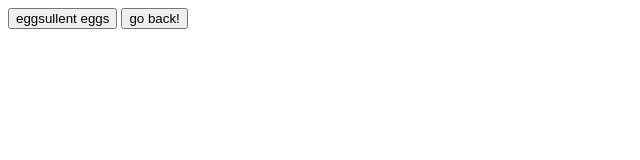
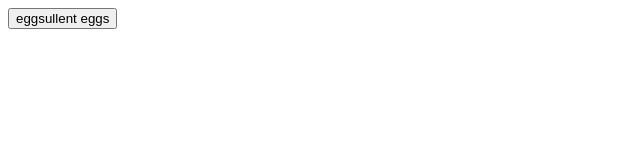
Before and after one commit to rgb-404/We-reGoing, a plain HTML site: page index.html in a window 1280 px wide. Shown: the whole page, without its empty margins (0-640 px from the left). Drawn offline with Linux system fonts and the light colour scheme.

Commit message:
removed the back button because it has no impact

```diff
--- a/index.html
+++ b/index.html
@@ -11,7 +11,6 @@
             <button class = "main" id = "start" onclick = "EggPage('landing')">eggsullent eggs</button>
 
 
-            <button class = "main" id = "back" onclick = "window.history.back()">go back!</button>
         </div>
         <script src = "main.js"></script>
     </body>
```
